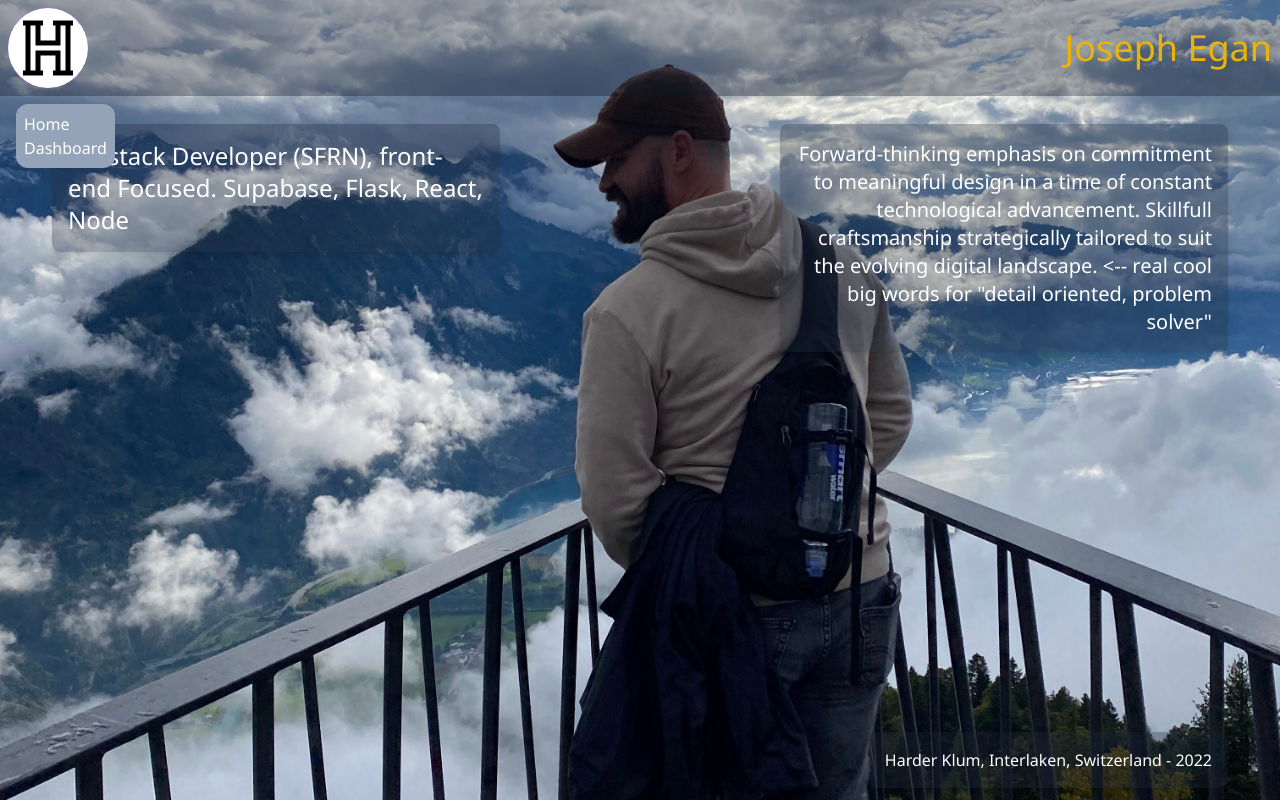
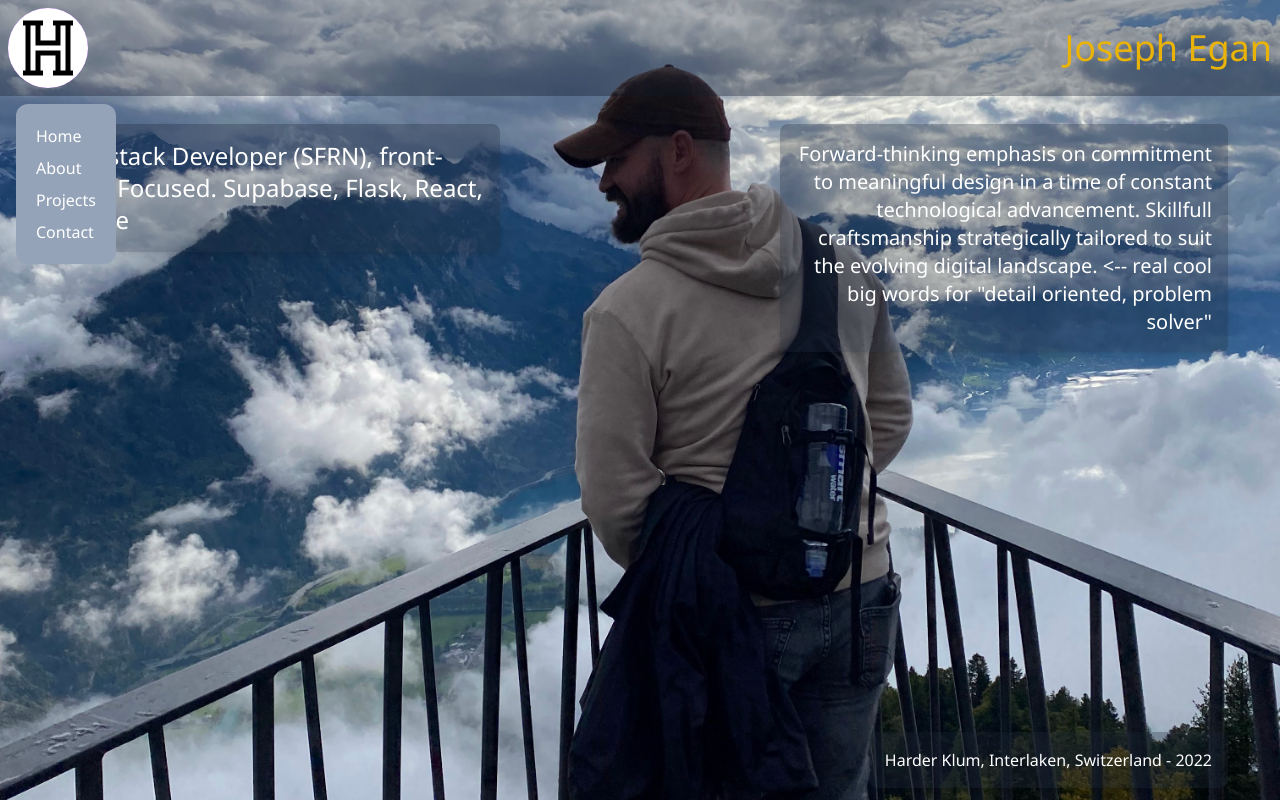
Before and after one commit to MachineCreation/JosephEgan-portfolio.github.io, a React (Vite) app: page / in a window 1280 px wide. Both pictures are taken after a click on the element 48 px from the left and 48 px from the top of the page. Shown: the top 800 px of the page. Built offline with nearby package versions, Linux system fonts and the light colour scheme.

Commit message:
nav remap

```diff
--- a/package.json
+++ b/package.json
@@ -13,12 +13,14 @@
     "react": "^18.3.1",
     "react-dom": "^18.3.1",
     "react-intersection-observer": "^9.13.1",
-    "react-router-dom": "^6.26.2"
+    "react-router-dom": "^6.26.2",
+    "react-router-hash-link": "^2.4.3"
   },
   "devDependencies": {
     "@eslint/js": "^9.9.0",
     "@types/react": "^18.3.3",
     "@types/react-dom": "^18.3.0",
+    "@types/react-router-hash-link": "^2.4.9",
     "@vitejs/plugin-react": "^4.3.1",
     "autoprefixer": "^10.4.20",
     "eslint": "^9.9.0",
--- a/src/assets/hooks/animations.ts
+++ b/src/assets/hooks/animations.ts
@@ -5,7 +5,7 @@
 // ------------
 export const rollInOutAnimation = (isVisible: boolean | null) => {
     if ( isVisible == null) {
-        return ""
+        return "opacity-0"
     };
     return isVisible ? 'animate-roll-in' : 'animate-roll-out';
 };
--- a/src/assets/structural_components/bg-hero.tsx
+++ b/src/assets/structural_components/bg-hero.tsx
@@ -16,6 +16,7 @@ const BGhero = (props: BGheroProps) => {
 
     return (
         <article
+            id="Home"
             className="relative flex flex-col w-screen min-h-dvh h-fit mb-[10vh] px-10 bg-hero bg-right bg-cover animate-fade-in-4.5 text-white"
             onAnimationEnd={() => {setHeroIsVisible(true);}}>
                 <div className="relative flex grow flex-wrap justify-between top-28 md:top-38">
--- a/src/assets/structural_components/contact.tsx
+++ b/src/assets/structural_components/contact.tsx
@@ -8,7 +8,9 @@ const Contact = () => {
 
 
     return(
-        <article className="relative flex flex-col md:flex-row w-full h-fit mb-[10vh] justify-around items-center p-5 bg-black">
+        <article
+            id="Contact"
+            className="relative flex flex-col md:flex-row w-full h-fit mb-[10vh] justify-around items-center p-5 bg-black">
             <section className="flex mx-1 w-full md:w-[45%] aspect-square mb-5 md:mb-0 items-center rounded-lg bg-opacity-55 bg-green-500">
                 <ContactForm />
             </section>
--- a/src/assets/structural_components/navMenu.tsx
+++ b/src/assets/structural_components/navMenu.tsx
@@ -1,8 +1,7 @@
-
+// React
+import { HashLink as Link } from 'react-router-hash-link';
 
 //components
-import routes, { RouteType } from '../../routes';
-import { useNavigate } from "react-router-dom";
 import { rollInOutAnimation } from '../hooks/animations';
 
 //functions
@@ -15,17 +14,18 @@ interface NavMenuProps {
   }
 
 const NavMenu = ({isVisible, duration}: NavMenuProps) => {
-    const nav = useNavigate();
     const menuAnimation = rollInOutAnimation(isVisible);
 
+    const idList = ['Home', 'About', 'Projects', 'Contact']
+
     return (
-        <menu className={`absolute top-full m-2 p-2 rounded-xl w-fit h-fit bg-slate-400 transform origin-top-left duration-${duration} ${menuAnimation}`}
+        <menu className={`absolute top-full m-2 p-4 rounded-xl w-fit h-fit bg-slate-400 transform origin-top-left duration-${duration} ${menuAnimation}`}
             style={{ opacity: isVisible ? 1 : 0, pointerEvents: isVisible ? 'auto' : 'none' }}>
             <ul className="relative">
-                { routes.map((route: RouteType, index: number) => (
+                { idList.map((value: string, index: number) => (
                     <li key={index}
-                        onClick={() => {nav(route.path)}}
-                        className="cursor-pointer">{route.name}
+                        className="cursor-pointer p-1">
+                            <Link smooth to={`/#${value}`}>{value}</Link>
                     </li>
                 ))}
             </ul>
--- a/src/assets/structural_components/projects.tsx
+++ b/src/assets/structural_components/projects.tsx
@@ -34,7 +34,9 @@ const PannelTwo = ({article2}: PannelTwoProps) => {
     })
 
     return (
-        <div className="relative block w-full h-fit mb-[10vh]"
+        <div
+            id="Projects"
+            className="relative block w-full h-fit mb-[10vh]"
             ref={ref}>
             <article className={`relative flex h-fit w-full p-3 ${pannelIsVisible? 'animate-roll-in': 'animate-fade-out-0.75'}`}
                     style={{ opacity: pannelIsVisible ? 1 : 0 }}
--- a/src/assets/structural_components/self.tsx
+++ b/src/assets/structural_components/self.tsx
@@ -31,7 +31,9 @@ const PannelOne = ({article, article1}: PannelOneProps) => {
 
 
     return (
-        <article ref={ref}
+        <article
+                id='About'
+                ref={ref}
                 className={`relative flex flex-col md:flex-row w-full h-fit mb-[10vh] self-center justify-between p-4 text-white transition duration-500 ${pannelIsVisible? 'opacity-1': 'opacity-0'}`}
                 onTransitionEnd={() => {animationStates()}}>
             <section className="relative flex w-2/3 md:w-1/4 aspect-[6/9] m-2 mb-44 bg-blue-900">
--- a/src/routes.ts
+++ b/src/routes.ts
@@ -1,4 +1,6 @@
-import Dashboard from "./assets/pages/dashboard";
+// React
+
+// pages
 import Home from "./assets/pages/home";
 
 export interface RouteType {
@@ -12,12 +14,8 @@ const routes : RouteType[] = [
         path: "",
         component: Home,
         name: "Home"
-    },
-    {
-        path: "/Dashboard",
-        component: Dashboard,
-        name: "Dashboard"
     }
+    // More routes later
 ];
 
 export default routes;
```
Also changed, not shown: src/assets/pages/dashboard.tsx (deleted, +0 -7 lines), 3 other files (tests, documents, lock files or other folders).
